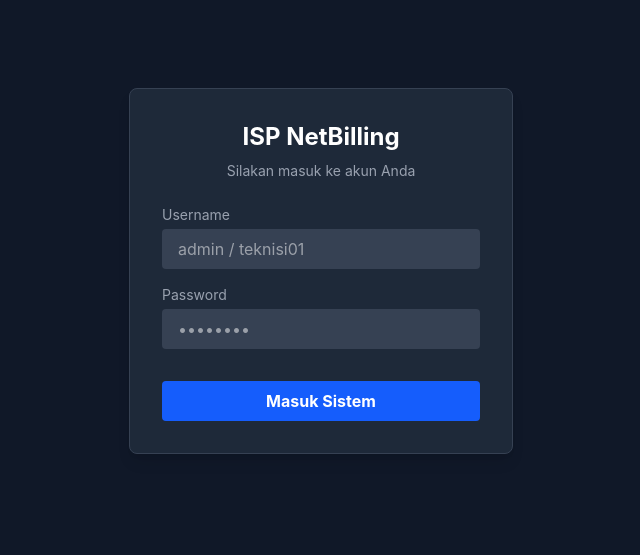
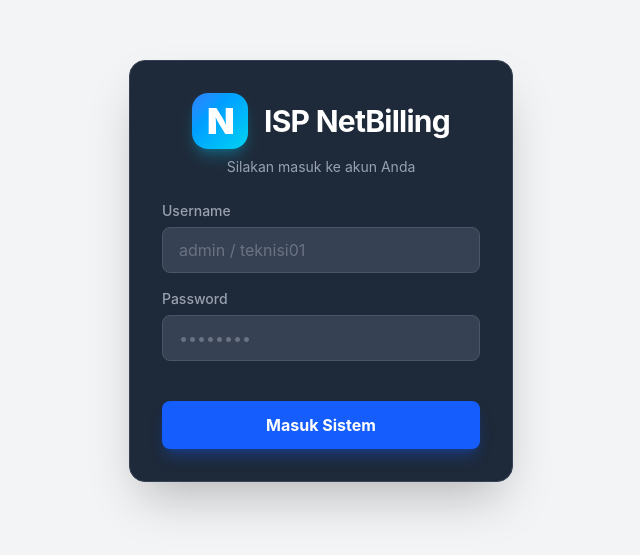
Before and after one commit to rizzkty/isp-billing-frontend, a React (Vite) app in the folder isp-billing-frontend/: page /login in a window 1280 px wide. Shown: the part 129-684 px from the top of the page, without its empty margins (319-959 px from the left). Built offline with nearby package versions, Linux system fonts and the light colour scheme; no server answers.

Commit message:
perbaikan tambilan login

```diff
--- a/isp-billing-frontend/src/pages/Login.jsx
+++ b/isp-billing-frontend/src/pages/Login.jsx
@@ -22,15 +22,12 @@ const Login = () => {
             username,
             password
         }, {
-            timeout: 30000 // 30 seconds timeout (Docker dapat lebih lambat)
+            timeout: 30000 // 30 seconds timeout
         });
 
         const { user, access_token } = response.data;
 
-        // Simpan ke context & localStorage
         login(user, access_token);
-
-        // Pindah ke dashboard
         navigate('/dashboard');
     } catch (err) {
         console.error('Login Error:', err);
@@ -40,40 +37,53 @@ const Login = () => {
     }
   };
 
+  return (
+    <div className="min-h-screen bg-gray-100 flex items-center justify-center">
 
+      {/* Kotak Form Gelap */}
+      <div className="bg-gray-800 p-8 rounded-2xl shadow-2xl w-96 border border-gray-700">
 
-  return (
-    <div className="min-h-screen bg-gray-900 flex items-center justify-center">
-      <div className="bg-gray-800 p-8 rounded-lg shadow-lg w-96 border border-gray-700">
-        <h2 className="text-2xl font-bold text-white text-center mb-2">ISP NetBilling</h2>
-        <p className="text-gray-400 text-center text-sm mb-6">Silakan masuk ke akun Anda</p>
+        {/* ================================================== */}
+        {/* BAGIAN HEADER: Logo Diperbesar */}
+        {/* ================================================== */}
+        <div className="flex items-center justify-center gap-4 mb-2">
+          {/* Kotak Logo N (Diperbesar ke w-14 h-14) */}
+          <div className="w-14 h-14 bg-gradient-to-br from-blue-500 to-cyan-400 rounded-2xl flex items-center justify-center shadow-lg shadow-cyan-500/30">
+            {/* Teks Logo (Diperbesar ke text-4xl) */}
+            <span className="text-white font-black text-4xl tracking-tighter">N</span>
+          </div>
+          {/* Teks Judul (Diperbesar ke text-3xl agar seimbang) */}
+          <h2 className="text-3xl font-bold text-white tracking-tight">ISP NetBilling</h2>
+        </div>
+
+        <p className="text-gray-400 text-center text-sm mb-6 mt-1">Silakan masuk ke akun Anda</p>
 
         <form onSubmit={handleLogin} className="space-y-4">
           {error && (
-            <div className="bg-red-500/10 border border-red-500 text-red-500 p-3 rounded text-sm text-center">
+            <div className="bg-red-500/10 border border-red-500/50 text-red-400 p-3 rounded-lg text-sm text-center font-medium">
               {error}
             </div>
           )}
 
           <div>
-            <label className="block text-gray-400 text-sm mb-1">Username</label>
+            <label className="block text-gray-400 text-sm font-medium mb-1.5">Username</label>
             <input
               type="text"
               value={username}
               onChange={(e) => setUsername(e.target.value)}
-              className="w-full px-4 py-2 bg-gray-700 text-white rounded outline-none focus:ring-2 focus:ring-blue-500"
+              className="w-full px-4 py-2.5 bg-gray-700 text-white border border-gray-600 rounded-lg outline-none focus:ring-2 focus:ring-blue-500 focus:border-blue-500 transition-all placeholder-gray-500"
               placeholder="admin / teknisi01"
               required
             />
           </div>
 
           <div>
-            <label className="block text-gray-400 text-sm mb-1">Password</label>
+            <label className="block text-gray-400 text-sm font-medium mb-1.5">Password</label>
             <input
               type="password"
               value={password}
               onChange={(e) => setPassword(e.target.value)}
-              className="w-full px-4 py-2 bg-gray-700 text-white rounded outline-none focus:ring-2 focus:ring-blue-500"
+              className="w-full px-4 py-2.5 bg-gray-700 text-white border border-gray-600 rounded-lg outline-none focus:ring-2 focus:ring-blue-500 focus:border-blue-500 transition-all placeholder-gray-500"
               placeholder="••••••••"
               required
             />
@@ -82,12 +92,11 @@ const Login = () => {
           <button
             type="submit"
             disabled={loading}
-            className={`w-full ${loading ? 'bg-blue-800' : 'bg-blue-600 hover:bg-blue-700'} text-white font-bold py-2 px-4 rounded mt-4 transition-colors`}
+            className={`w-full ${loading ? 'bg-blue-800 cursor-not-allowed' : 'bg-blue-600 hover:bg-blue-500'} text-white font-bold py-3 px-4 rounded-lg mt-6 transition-all shadow-lg shadow-blue-600/30`}
           >
             {loading ? 'Sedang Masuk...' : 'Masuk Sistem'}
           </button>
         </form>
-
 
       </div>
     </div>
```
